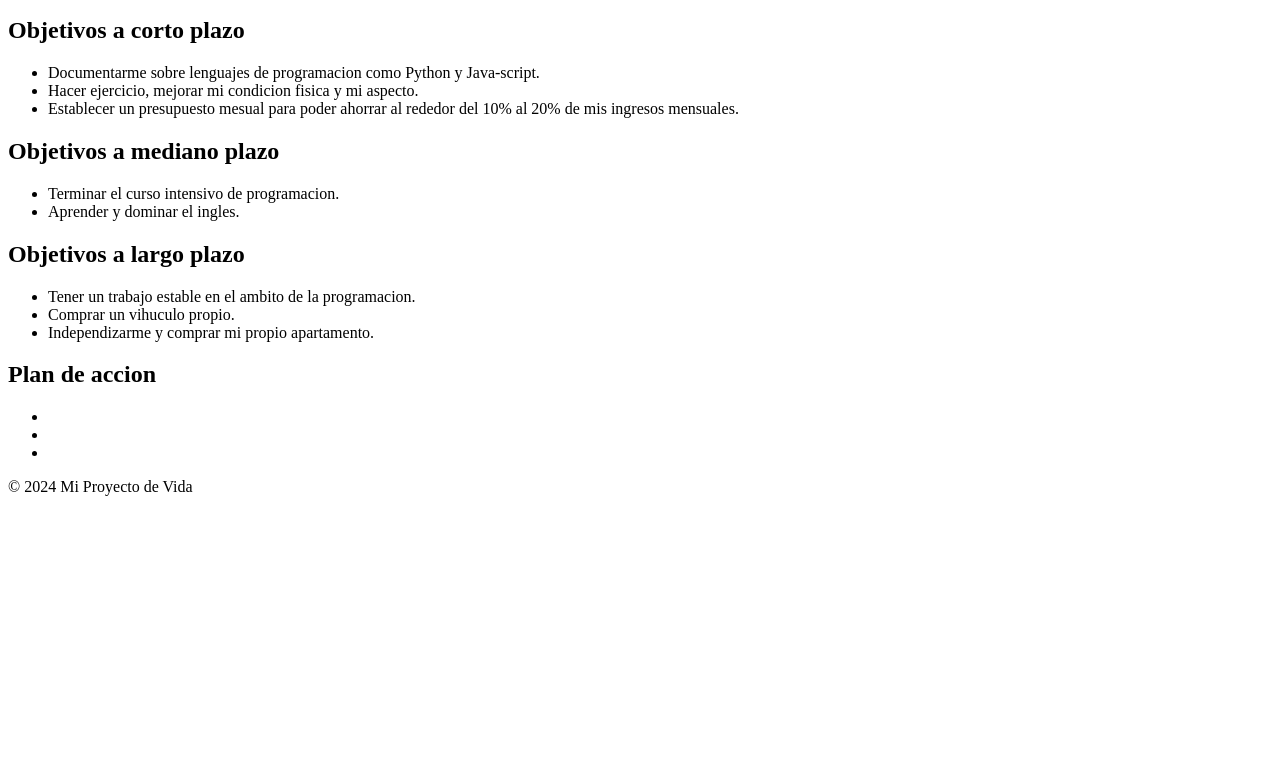
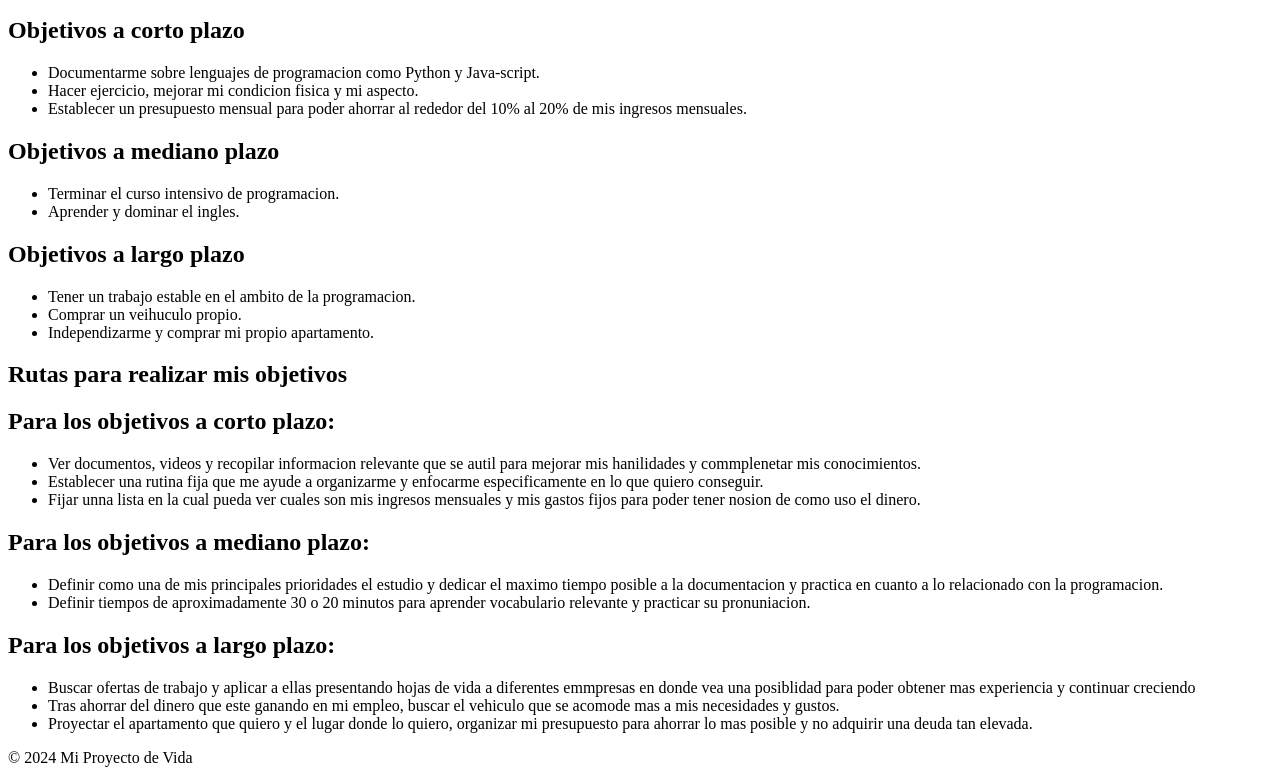
Before and after one commit to JuanFelipeSolanoAnteliz/html_solanoJuanFelipe, a plain HTML site: page Dia 1/Index.html in a window 1280 px wide. Shown: the part 46-829 px from the top of the page. Before the commit the page ends 800 px from the top, so only its background shows below. Drawn offline with Linux system fonts and the light colour scheme.

Commit message:
Rutas para realizar mis objetivos

```diff
--- a/Dia 1/Index.html
+++ b/Dia 1/Index.html
@@ -14,7 +14,7 @@
             padding: 20px;
         }
         h1 {
-            color:rgb(187, 0, 0)
+            culor:rgb(187, 0, 0)
         }
     </style> -->
 </head>
@@ -29,7 +29,7 @@
         <ul>
             <li>Documentarme sobre lenguajes de programacion como Python y Java-script.</li>
             <li>Hacer ejercicio, mejorar mi condicion fisica y mi aspecto. </li>
-            <li>Establecer un presupuesto mesual para poder ahorrar al rededor del 10% al 20% de mis ingresos mensuales.</li>
+            <li>Establecer un presupuesto mensual para poder ahorrar al rededor del 10% al 20% de mis ingresos mensuales.</li>
         </ul>
     </section>
 
@@ -45,20 +45,36 @@
         <h2>Objetivos a largo plazo</h2>
         <ul>
             <li>Tener un trabajo estable en el ambito de la programacion.</li>
-            <li>Comprar un vihuculo propio.</li>
+            <li>Comprar un veihuculo propio.</li>
             <li>Independizarme y comprar mi propio apartamento.</li>
         </ul>
     </section>
-
     <section>
-        <h2>Plan de accion</h2>
+        <h2>Rutas para realizar mis objetivos</h2>
+    </section>
+    <section>
+        <h2>Para los objetivos a corto plazo:</h2>
         <ul>
-            <li></li>
-            <li></li>
-            <li></li>
+            <li>Ver documentos, videos y recopilar informacion relevante que se autil para mejorar mis hanilidades y commplenetar mis conocimientos. </li>
+            <li>Establecer una rutina fija que me ayude a organizarme y enfocarme especificamente en lo que quiero conseguir.</li>
+            <li>Fijar unna lista en la cual pueda ver cuales son mis ingresos mensuales y mis gastos fijos para poder tener nosion de como uso el dinero.</li>
         </ul>
+        <h2>Para los objetivos a mediano plazo: </h2>
+        <ul>
+            <li>Definir como una de mis principales prioridades el estudio y dedicar el maximo tiempo posible a la documentacion y practica en cuanto a lo relacionado con la programacion. </li>
+            <li>Definir tiempos de aproximadamente 30 o 20 minutos para aprender vocabulario relevante y practicar su pronuniacion.</li>
+        </ul>
+    </section>
+        <h2>Para los objetivos a largo plazo:</h2>
+        <ul>
+            <li>Buscar ofertas de trabajo y aplicar a ellas presentando hojas de vida a diferentes  emmpresas en donde vea una posiblidad para poder obtener mas experiencia y continuar creciendo  </li>
+            <li>Tras ahorrar del dinero que este ganando en mi empleo, buscar el vehiculo que se acomode mas a mis necesidades y gustos.</li>
+            <li>Proyectar el apartamento que quiero y el lugar donde lo quiero, organizar mi presupuesto para ahorrar lo mas posible y no adquirir una deuda tan elevada.</li>
+        </ul>
+    <section>
 
     </section>
+
 
 
     <footer>
```
